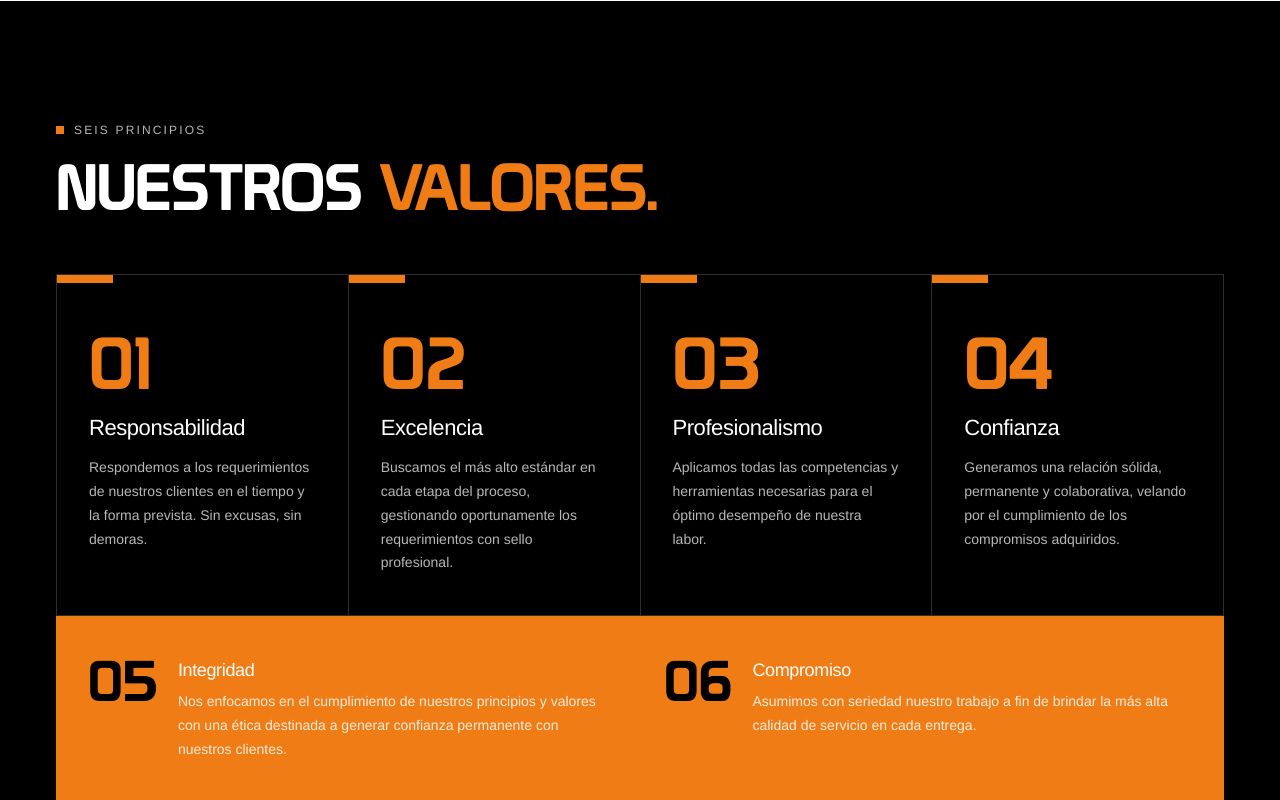
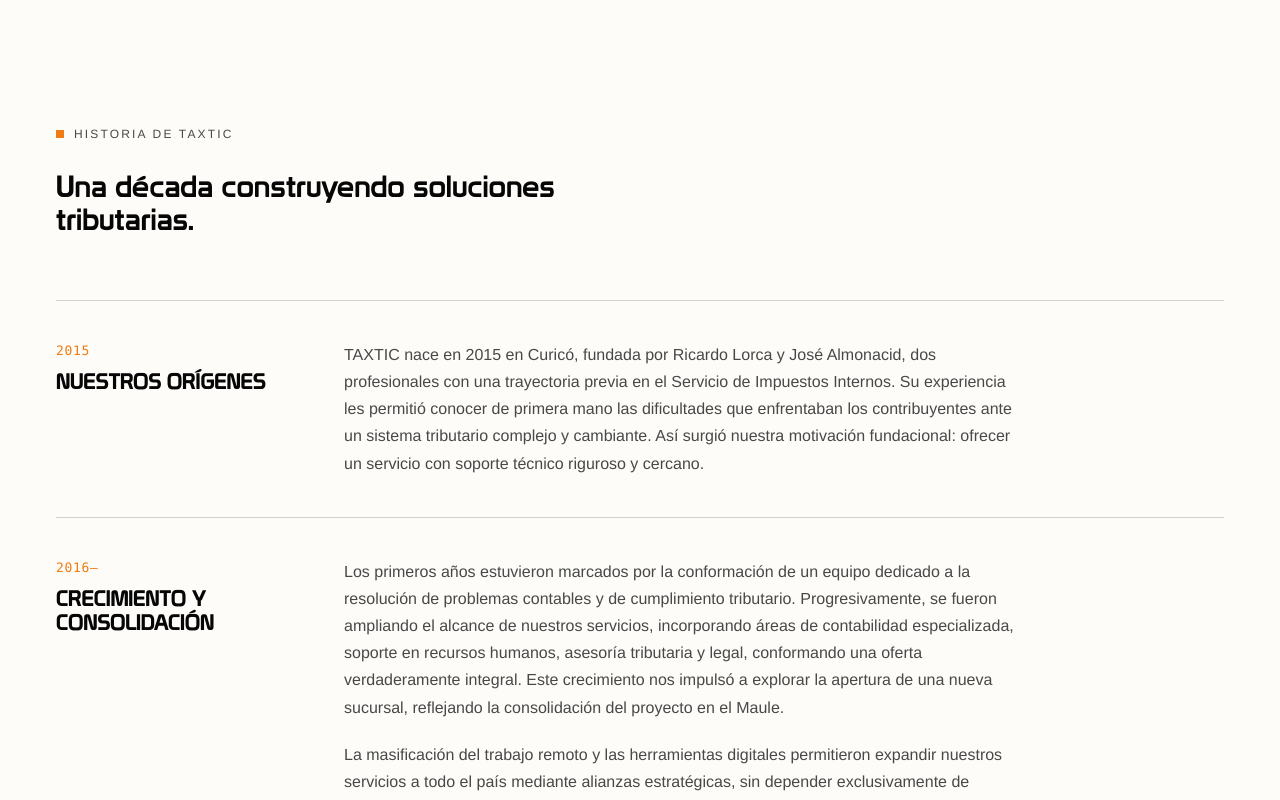
Before and after one commit to TAXTIC/landing-taxtic, a Next.js app: page /en/nosotros in a window 1280 px wide. Shown: the part 1300-2100 px from the top of the page. Built offline with nearby package versions, Linux system fonts and the light colour scheme.

Commit message:
✨ feat(nosotros): sección HistoryTimeline con la historia institucional
- hitos año/título/párrafos en grid con hairlines, lede y cierre display
- h2 sr-only para el outline; eyebrow visual aria-hidden
- reveal-on-scroll por bloque con el componente Reveal existente

```diff
--- a/src/app/[locale]/nosotros/page.tsx
+++ b/src/app/[locale]/nosotros/page.tsx
@@ -8,6 +8,7 @@
   type Discipline,
   DisciplinesList,
 } from "@/components/sections/DisciplinesList";
+import { HistoryTimeline } from "@/components/sections/HistoryTimeline";
 import { LocationTeaser } from "@/components/sections/LocationTeaser";
 import { ManifestoBlock } from "@/components/sections/ManifestoBlock";
 import { ValuesBlock } from "@/components/sections/ValuesBlock";
@@ -60,6 +61,8 @@
         logoAlt={t("manifesto.logoAlt")}
       />
 
+      <HistoryTimeline eyebrow={t("history.eyebrow")} history={about.history} />
+
       <ValuesBlock
         eyebrow={t("values.eyebrow")}
         title={t("values.title")}
--- /dev/null
+++ b/src/components/sections/HistoryTimeline.tsx
@@ -0,0 +1,75 @@
+import { Reveal } from "@/components/common/Reveal";
+import { Section } from "@/components/common/Section";
+import type { AboutContent } from "@/content-lib/schemas/about.schema";
+
+interface HistoryTimelineProps {
+  eyebrow: string;
+  history: AboutContent["history"];
+}
+
+/**
+ * Línea de tiempo institucional: lede en display, filas año / título /
+ * párrafos separadas por hairlines y párrafo de cierre en display.
+ *
+ * El heading accesible es un h2 sr-only — el diseño solo muestra el eyebrow,
+ * y sin h2 la sección saltaría de los h2 vecinos a los h3 de los hitos. El
+ * eyebrow visual queda aria-hidden para no anunciar el texto dos veces.
+ */
+export function HistoryTimeline({ eyebrow, history }: HistoryTimelineProps) {
+  return (
+    <Section variant="light">
+      <h2 className="sr-only">{eyebrow}</h2>
+
+      <Reveal mode="scroll">
+        <span
+          aria-hidden="true"
+          className="label-upper inline-flex items-center gap-2.5 text-(--foreground-muted)"
+        >
+          <span
+            className="inline-block size-2 bg-(--brand-orange)"
+            aria-hidden="true"
+          />
+          {eyebrow}
+        </span>
+        <p className="mt-6 max-w-[640px] font-display text-2xl leading-tight font-normal text-(--foreground) lg:text-3xl">
+          {history.lede}
+        </p>
+      </Reveal>
+
+      <div className="mt-16">
+        {history.milestones.map((milestone) => (
+          <Reveal mode="scroll" key={milestone.year}>
+            <div className="grid gap-4 border-t border-(--border) py-10 lg:grid-cols-[240px_1fr] lg:gap-12">
+              <div className="flex flex-col gap-2">
+                <span className="font-mono text-[13px] tracking-wider text-(--brand-orange)">
+                  {milestone.year}
+                </span>
+                <h3 className="font-display text-[22px] leading-[1.1] font-normal uppercase text-(--foreground)">
+                  {milestone.title}
+                </h3>
+              </div>
+              <div className="flex max-w-[680px] flex-col gap-5">
+                {milestone.paragraphs.map((paragraph, index) => (
+                  <p
+                    key={index}
+                    className="text-base leading-relaxed font-light text-(--foreground-muted)"
+                  >
+                    {paragraph}
+                  </p>
+                ))}
+              </div>
+            </div>
+          </Reveal>
+        ))}
+
+        <Reveal mode="scroll">
+          <div className="border-t border-(--border) pt-10">
+            <p className="max-w-[820px] font-display text-lg leading-snug font-normal text-(--foreground) lg:text-2xl">
+              {history.closing}
+            </p>
+          </div>
+        </Reveal>
+      </div>
+    </Section>
+  );
+}
```
